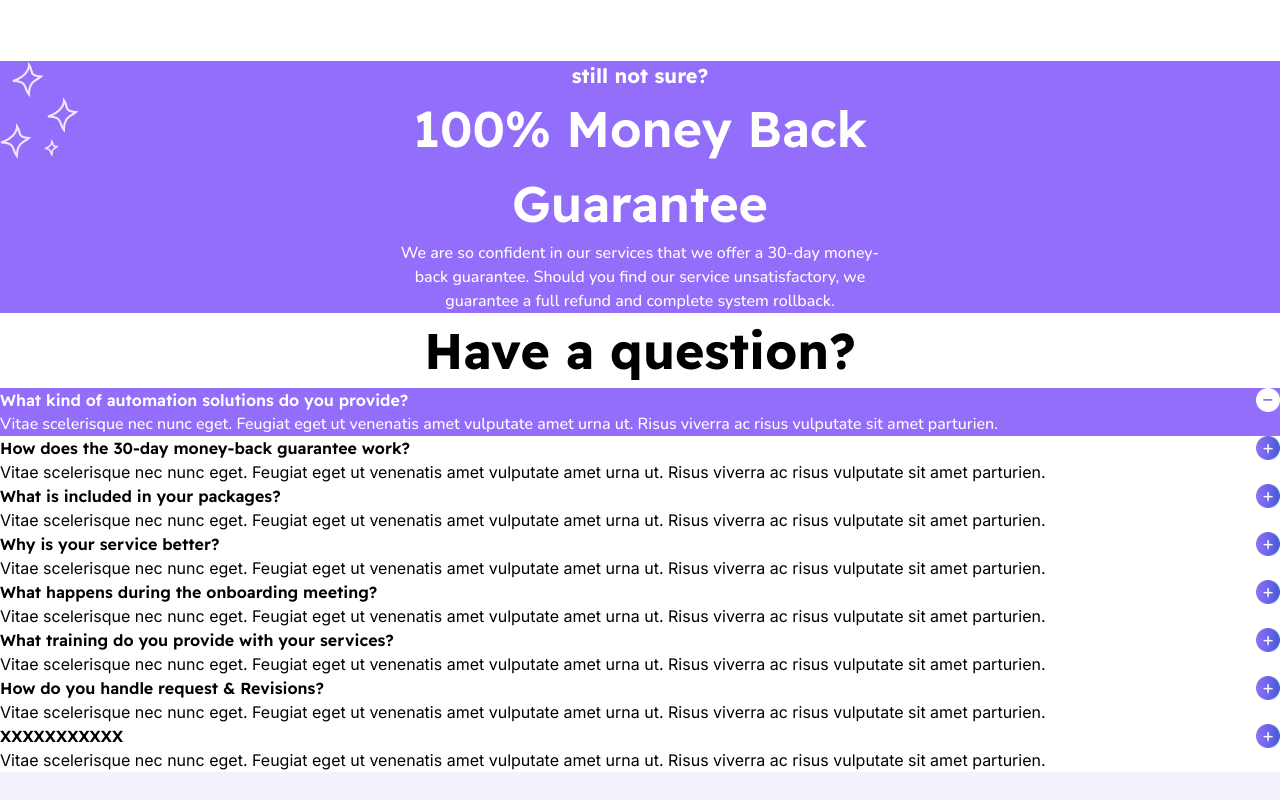
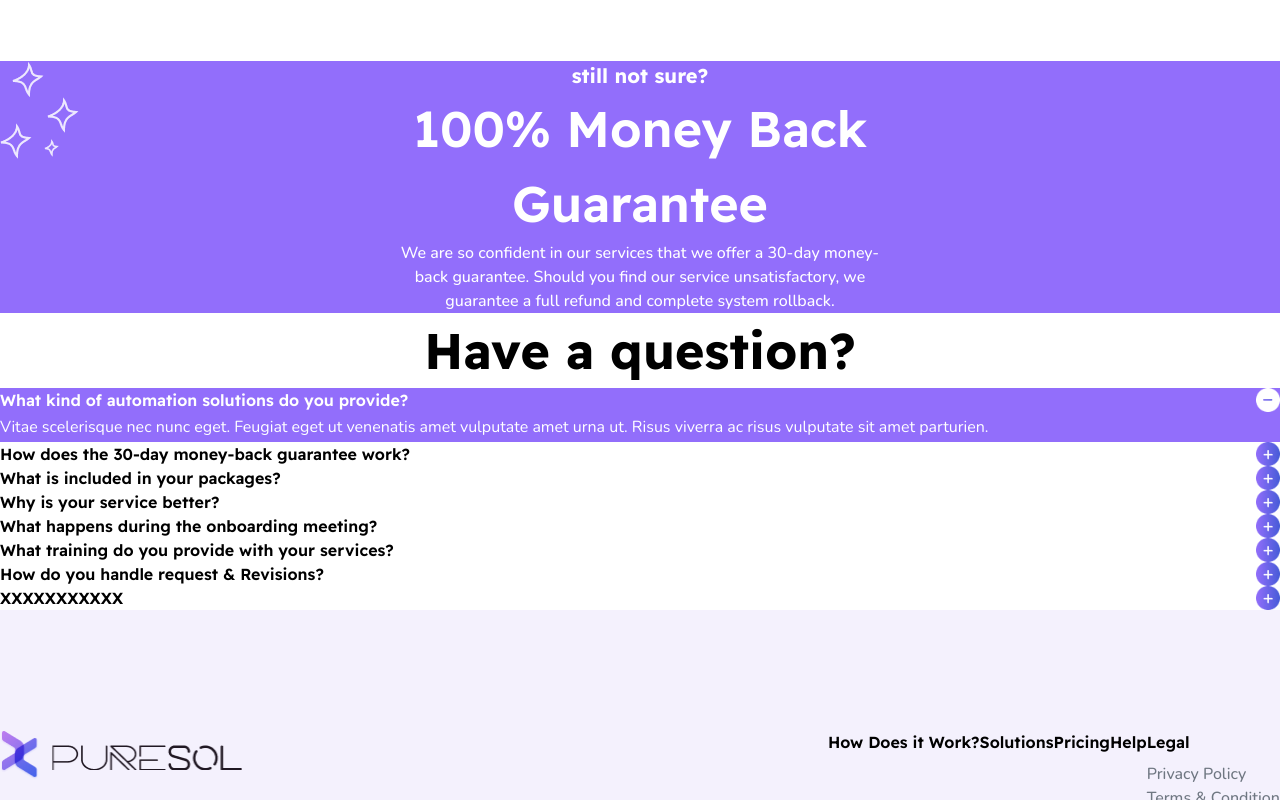
Before and after one commit to dev-SazzadHossain/pure_sol, a Next.js app: page /contact in a window 1280 px wide. Both pictures are taken after a click on the element "What kind of automation solutions do you provide?". Shown: the part 822-1622 px from the top of the page. Built offline with nearby package versions, Linux system fonts and the light colour scheme.

Commit message:
fixed_faq_section

```diff
--- a/src/Components/Faq/Faq.js
+++ b/src/Components/Faq/Faq.js
@@ -61,7 +61,8 @@ const Faq = () => {
       >
         Have a question?
       </h1>
-      <div className="grid lg:grid-cols-2 grid-cols-1 gap-x-[36px] gap-y-[24px]">
+      <div>
+        {/* <div className="grid lg:grid-cols-2 grid-cols-1 gap-x-[36px] gap-y-[24px]">
           {faqData.map((item, index) => (
             <div
               key={index}
@@ -76,8 +77,8 @@ const Faq = () => {
                 onClick={() => handleClick(index)}
               >
                 <h2
-                className={`text-[18px] font-semibold ${readexPro.className} ${
-                  openIndex == index ? "text-white" : "text-[#333333]"
+                  className={`text-[18px] font-semibold ${
+                    openIndex === index ? "text-white" : "text-[#333333]"
                   }`}
                 >
                   {item.question}
@@ -91,16 +92,72 @@ const Faq = () => {
                 </span>
               </div>
               <div
-              className={`overflow-hidden transition-all duration-500 ease-in-out  ${
+                className={`overflow-hidden transition-all duration-500 ease-in-out ${
                   openIndex === index
-                  ? `max-h-96 opacity-100  2xl:w-[520px] xl:w-[520px] lg:w-[520px] w-full pt-[10px] ${nunito.className} font-medium text-[16px]`
+                    ? "max-h-[300px] opacity-100 pt-[10px]"
                     : "max-h-0 opacity-0"
                 }`}
               >
-              <p className="mt-2">{item.answer}</p>
+                <p
+                  className={`mt-2 ${
+                    openIndex === index ? "block" : "hidden"
+                  } ${nunito.className} font-medium text-[16px]`}
+                >
+                  {item.answer}
+                </p>
               </div>
             </div>
           ))}
+        </div> */}
+      </div>
+      <div className="faq-section mx-auto ">
+        <div className="grid lg:grid-cols-2 grid-cols-1 gap-4 ">
+          {faqData.map((item, index) => (
+            <div
+              key={index}
+              className="faq-item transition-all duration-300 ease-linear rounded-md"
+            >
+              <div
+                className={`flex items-center justify-between cursor-pointer p-5  rounded-t-md  ${
+                  openIndex === index
+                    ? "backgroundColor text-white "
+                    : "bg-[#FAFAFC] rounded-b-md"
+                }`}
+                onClick={() => handleClick(index)}
+              >
+                <h3
+                  className={`faq-question text-[18px] font-semibold ${
+                    openIndex == index ? "" : "text-[#333333]"
+                  } ${readexPro.className}`}
+                >
+                  {item.question}
+                </h3>
+                <span>
+                  {openIndex === index ? (
+                    <Image src={minus} alt="minus" width={24} height={24} />
+                  ) : (
+                    <Image src={plus} alt="plus" width={24} height={24} />
+                  )}
+                </span>
+              </div>
+              <div
+                className={`faq-answer overflow-hidden transition-all duration-300 ease-linear ${nunito.className} text-[16px] leading-[30px] rounded-b-md`}
+                style={{
+                  maxHeight: openIndex === index ? "100px" : "0px",
+                  opacity: openIndex === index ? 1 : 0,
+                }}
+              >
+                <div
+                  className={`${
+                    openIndex == index ? "backgroundColor p-4 text-white" : ""
+                  }`}
+                >
+                  {item.answer}
+                </div>
+              </div>
+            </div>
+          ))}
+        </div>
       </div>
     </div>
   );
```
Lines whose indentation alone changed are shown as unchanged.
